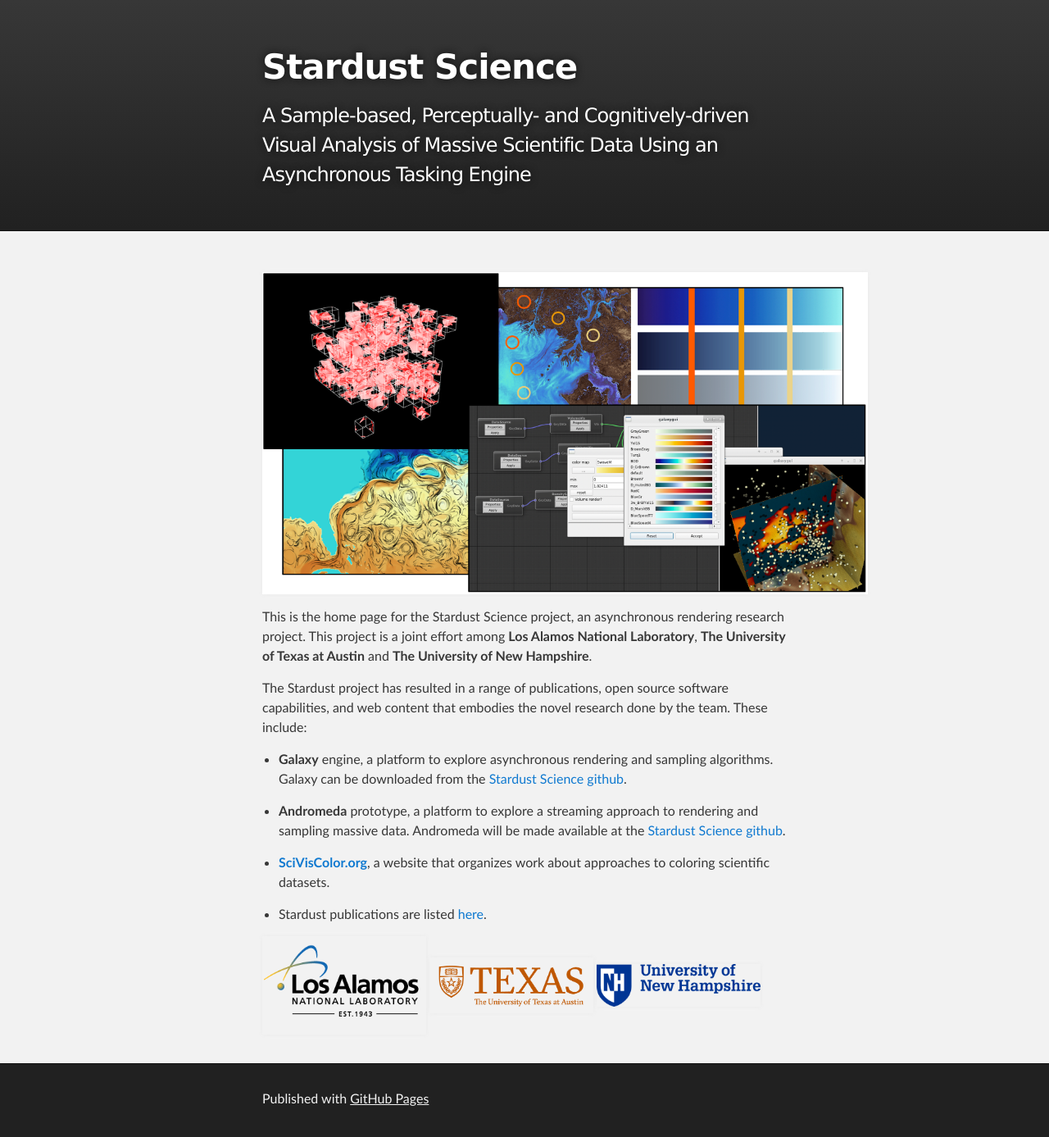
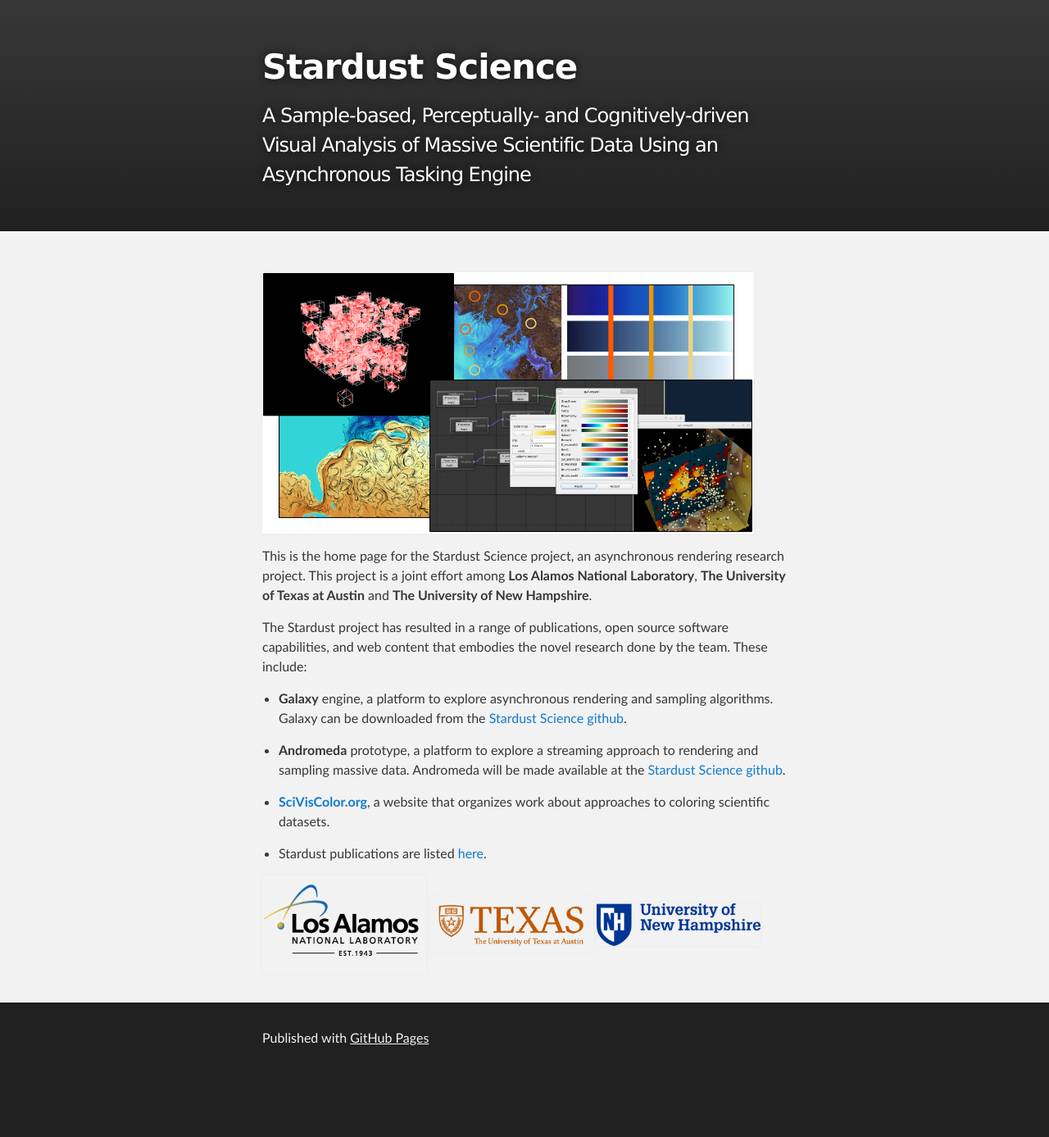
Before and after one commit to stardustscience/stardustscience.github.io, a Jekyll site: the page built from index.md, in a window 1280 px wide. Shown: the whole page at 82% size. Built offline with Jekyll 4.4.1, drawn with Linux system fonts in a browser that asks for light colours; after the commit the page ends 1313 px from its top, so only the background shows below that.

Commit message:
updating image

```diff
--- a/index.md
+++ b/index.md
@@ -2,7 +2,7 @@
 layout: default
 ---
 
-![Galaxy rendering](assets/teaser.png)
+![Galaxy rendering](assets/teaser.png){:width="600px" .center-image}
 
 This is the home page for the Stardust Science project, an asynchronous rendering research project. This project is a joint effort among **Los Alamos National Laboratory**, **The University of Texas at Austin** and **The University of New Hampshire**.
 
```
